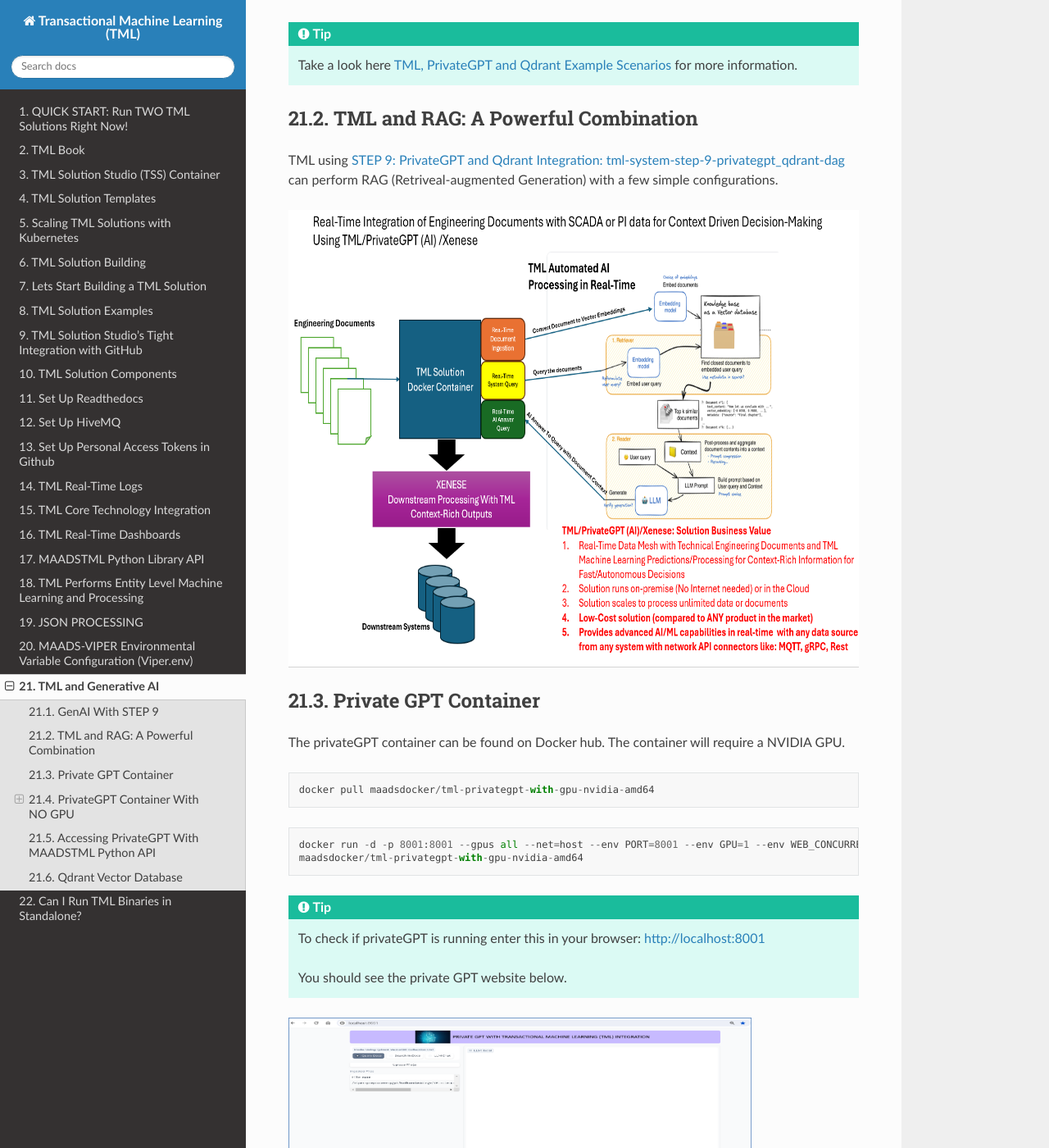
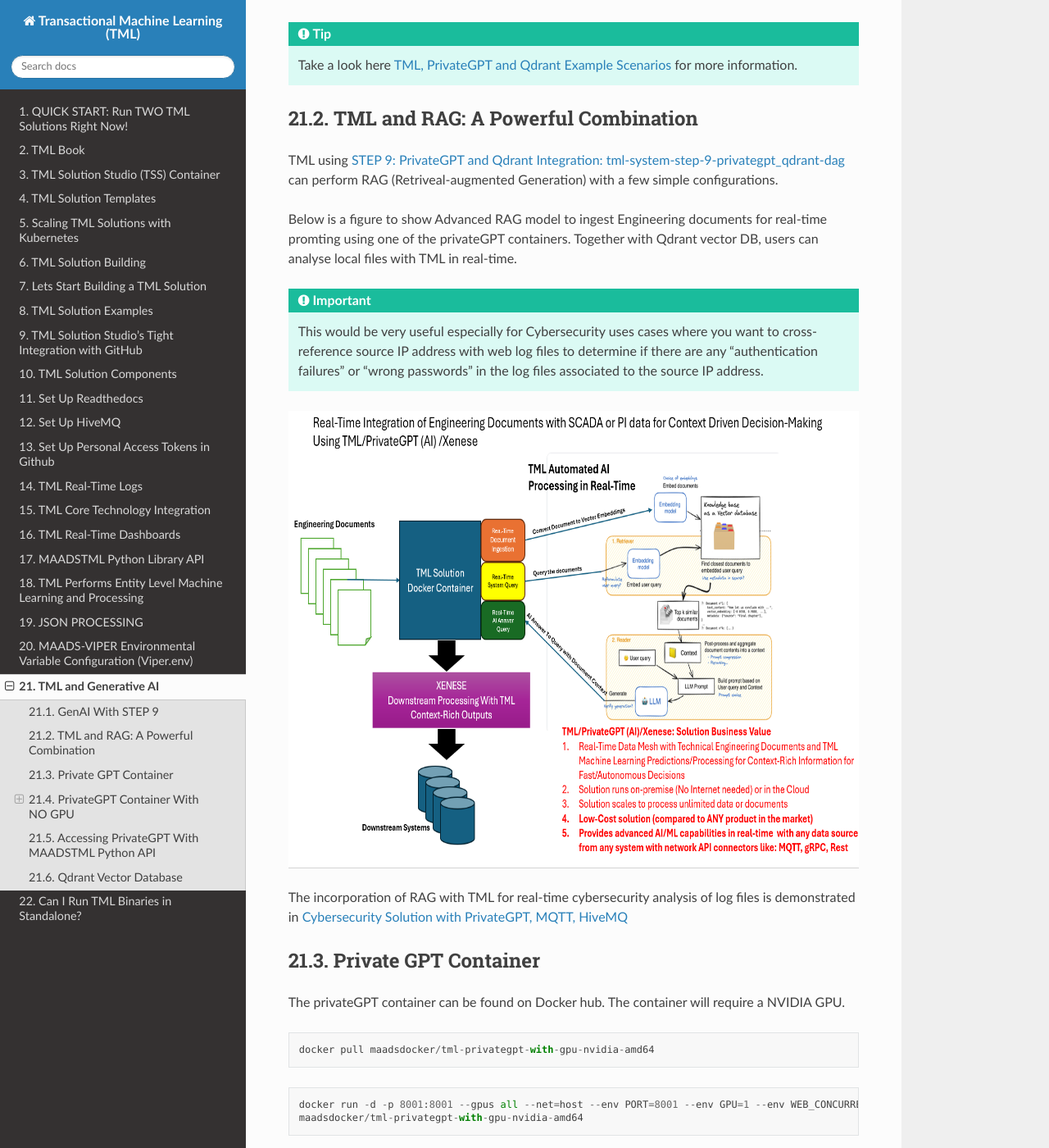
Before and after one commit to smaurice101/readthedocs, a Sphinx documentation site: the page built from docs/source/genai.rst, in a window 1280 px wide and 1400 px high, scrolled down 2176 px. Shown: the whole window at 82% size. Built offline with Sphinx 7.4.7 and the Read the Docs theme 3.1.0, drawn with Linux system fonts in a browser that asks for light colours.

Commit message:
Update genai.rst

```diff
--- a/docs/source/genai.rst
+++ b/docs/source/genai.rst
@@ -122,8 +122,16 @@
 
 TML using :ref:`STEP 9: PrivateGPT and Qdrant Integration: tml-system-step-9-privategpt_qdrant-dag` can perform RAG (Retriveal-augmented Generation) with a few simple configurations.
 
+Below is a figure to show Advanced RAG model to ingest Engineering documents for real-time promting using one of the privateGPT containers. Together with Qdrant vector DB, users can analyse local files with TML in real-time.
+
+.. important::
+   This would be very useful especially for Cybersecurity uses cases where you want to cross-reference source IP address with web log files to determine if there
+   are any "authentication failures" or "wrong passwords" in the log files associated to the source IP address.
+
 .. figure:: rag.png
    :scale: 70%
+
+The incorporation of RAG with TML for real-time cybersecurity analysis of log files is demonstrated in :ref:`Cybersecurity Solution with PrivateGPT, MQTT, HiveMQ`
 
 Private GPT Container
 --------------------
```
